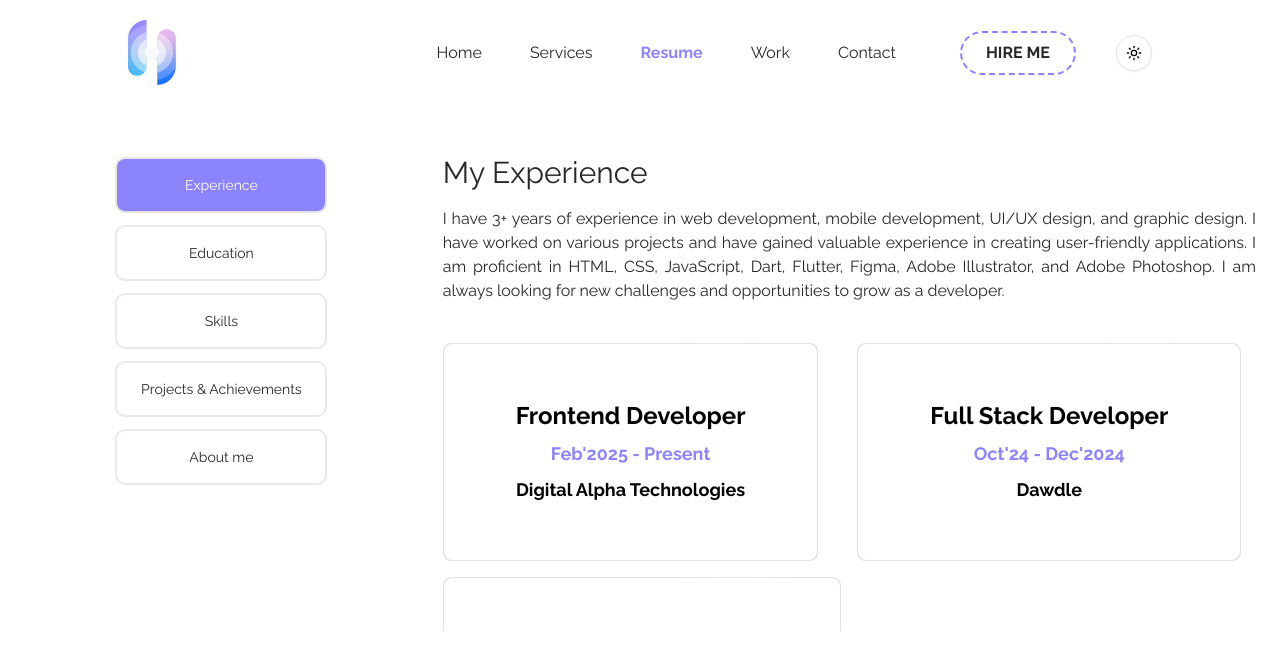
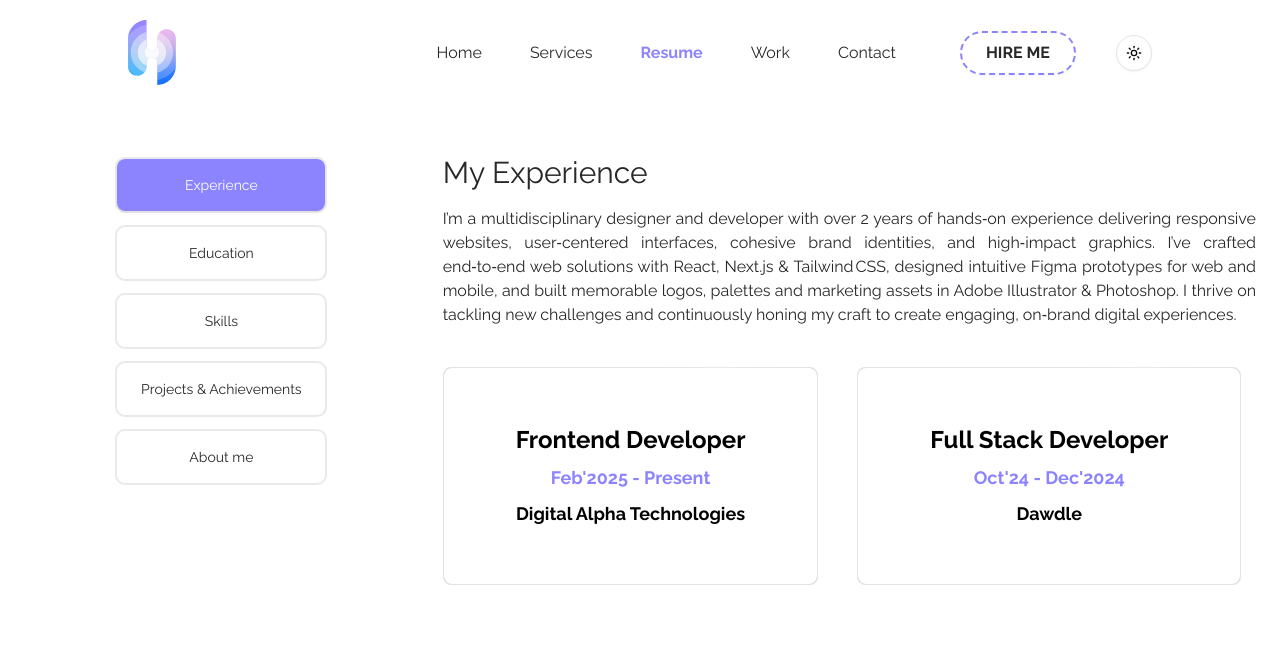
Before and after one commit to Harman-khurmi/harman-portfolio, a Next.js app: page /resume in a window 1280 px wide. Shown: the top 670 px of the page. Built offline with nearby package versions, Linux system fonts and the light colour scheme.

Commit message:
content-updation till resume

```diff
--- a/app/page.jsx
+++ b/app/page.jsx
@@ -132,11 +132,10 @@ const Home = () => {
                 </div>
 
               </div>
-              <div className='text-sm md:text-lg lg:text-xl justify-center lg:text-left max-w-[24rem] md:max-w-[32rem] text-center lg:max-w-[40rem]'>
+              <div className='text-sm md:text-lg lg:text-xl justify-center lg:text-left max-w-[24rem] md:max-w-[32rem] text-center lg:max-w-[44rem]'>
                 <TextEffect per='char' preset='fade'>
-                  I specialize in building scalable and user-friendly web applications. Exploring the techscape with a designer's eye and a coder's heart, I create magic in the pixels.
+                  I'm a Full Stack developer and UI/UX designer with 2 years of experience crafting web products and brand identities. I love finding creative, efficient solutions that turn ideas into standout digital experiences.
                 </TextEffect>
-                {/* <p>I specialize in building scalable and user-friendly web applications. Exploring the techscape with a designer's eye and a coder's heart, I create magic in the pixels.</p> */}
               </div>
               <div className='mt-4'>
                 <a
--- a/app/resume/page.jsx
+++ b/app/resume/page.jsx
@@ -246,7 +246,7 @@ export default resume
 const experience = {
   icon: "",
   title: 'My Experience',
-  description: "I have 3+ years of experience in web development, mobile development, UI/UX design, and graphic design. I have worked on various projects and have gained valuable experience in creating user-friendly applications. I am proficient in HTML, CSS, JavaScript, Dart, Flutter, Figma, Adobe Illustrator, and Adobe Photoshop. I am always looking for new challenges and opportunities to grow as a developer.",
+  description: "I’m a multidisciplinary designer and developer with over 2 years of hands‑on experience delivering responsive websites, user‑centered interfaces, cohesive brand identities, and high‑impact graphics. I’ve crafted end‑to‑end web solutions with React, Next.js & Tailwind CSS, designed intuitive Figma prototypes for web and mobile, and built memorable logos, palettes and marketing assets in Adobe Illustrator & Photoshop. I thrive on tackling new challenges and continuously honing my craft to create engaging, on‑brand digital experiences.",
   exp: [
     {
       company: 'Digital Alpha Technologies',
@@ -260,22 +260,22 @@ const experience = {
       duration: "Oct'24 - Dec'2024",
       description: 'I create mobile applications that are user-friendly and fully functional. I use Dart and Flutter to build mobile applications.',
     },
-    {
-      company: 'Bluestock Fintech',
-      position: 'Software Development Engineer',
-      duration: "Jun'2024 - Aug'2024",
-      description: 'I create user interfaces that are intuitive, easy to use, and engaging. I use Figma to design user interfaces.',
-    },
+    // {
+    //   company: 'Bluestock Fintech',
+    //   position: 'Software Development Engineer',
+    //   duration: "Jun'2024 - Aug'2024",
+    //   description: 'I create user interfaces that are intuitive, easy to use, and engaging. I use Figma to design user interfaces.',
+    // },
   ],
 }
 
 const education = {
   title: 'My Education',
-  description: "I have a strong educational background in computer science and design. I have completed various courses and certifications to enhance my skills and knowledge.",
+  description: "I completed my Bachelor of Technology in Computer Science and Technology from the prestigious Thapar Institute of Engineering and Technology. During my studies, I built a solid foundation in algorithms, data structures, and software engineering principles, complemented by hands-on projects and collaborative assignments. This rigorous curriculum honed my problem‑solving skills and prepared me to deliver robust, user-focused digital solutions.",
   edu: [
     {
-      institution: 'Thapar Institute of Engineering and Technology',
-      degree: 'Bachelor of Computer Science Engineering',
+      institution: 'Thapar University',
+      degree: 'Computer Science and Technology (B.E)',
       duration: '2021 - 2025',
       description: 'I studied computer science and gained a solid foundation in programming, algorithms, and software development.',
     },
@@ -290,7 +290,7 @@ const education = {
 
 const skills = {
   title: 'My Skills',
-  description: "I have a diverse set of skills in web development, mobile development, UI/UX design, and graphic design. I am proficient in various programming languages and design tools.",
+  description: "I excel at end‑to‑end web development, transforming concepts into seamless, responsive digital experiences. My UX/UI expertise ensures intuitive, user‑centered interfaces, while my brand‑design and graphic‑design skills deliver cohesive identities and compelling visuals that resonate with audiences.",
   skill: [
     {
       category: "Frontend Development",
@@ -338,7 +338,7 @@ const skills = {
 }
 const projects = {
   title: 'My Projects & Achievements',
-  description: "I have worked on various projects that showcase my skills in web development, mobile development, UI/UX design, and graphic design. I have created responsive websites, user-friendly mobile applications, and engaging user interfaces.",
+  description: "A diverse showcase of my expertise in web development, UI/UX design, brand identity and graphic design—demonstrating my ability to deliver responsive, user-centered, cohesive, and visually compelling solutions that drive engagement and reinforce brand impact.",
   content: [
 
     {
@@ -348,14 +348,21 @@ const projects = {
           title: 'EnlightAI - Real-time Answer Generation Platform',
           date: "Feb'2025",
           toolsUsed: 'ReactJS, Tailwind CSS, Auth0, Google Gemini API, Flowbite',
-          description: 'Developed EnlightAI, a real-time answer generation platform leveraging the Gemini API, featuring seamless Auth0-powered signup, dark theme, chat history, and recent chats functionalities. Engineered a robust ReactJS + Tailwind CSS solution with dedicated contexts for user authentication and prompt handling, state management for recent/previous prompts, custom scrollbar styling, and Flowbite-driven skeleton loading.',
+          description: 'Built EnlightAI—a real‑time AI chat platform with Gemini API integration, Auth0‑powered signup, dark mode, chat history, and a ReactJS + Tailwind CSS front‑end featuring prompt state management and skeleton loading.',
           link: 'https://enlight-ai.vercel.app/'
         },
         {
+          title: 'Dawdle - Business Landing Page',
+          date: "Sept'2024 - Dec'2024",
+          toolsUsed: 'ReactJS, Tailwind CSS, Framer Motion, Figma',
+          description: 'Built a high‑impact landing page designed in Figma and implemented with React.js & Tailwind CSS. The page features smooth animations using Framer Motion, enhancing user engagement and showcasing the business effectively.',
+          link: 'https://dawdle-live-main.vercel.app/'
+        },
+        {
           title: 'Plateform - A Digital Mess',
-          date: '2024-2024',
+          date: "Jan'2024",
           toolsUsed: 'HTML, CSS, JavaScript, ReactJS, MongoDB',
-          description: 'Built and tested a digital platform that enhanced the conventional mess system and greatly decreased daily food waste by using a productive meal attendance tracking system across more than 10+ hostels. Optimized a strong solution that uses MongoDB for the backend and ReactJS for the frontend, improving the efficiency of the mess management system and expediting the 3-time meal attendance process',
+          description: 'Built a ReactJS front‑end and MongoDB‑powered meal‑attendance platform for 10+ hostels, reducing food waste and streamlining thrice‑daily attendance tracking.',
           link: 'https://digital-mess-client.vercel.app/'
         },
       ]
@@ -370,10 +377,10 @@ const projects = {
           img: '/awsbadge.png'
         },
         {
-          title: 'Achievement Name2',
-          description: 'A brief description of the achievement and its significance.',
-          link: 'https://example2.com',
-          img: '/sample.jpeg'
+          title: 'Certificate of Appreciation from Thapar University',
+          description: 'Certificate of appreciation from the President and DEAN for rendering my services to Admission Cell of Thapar University as a CORE member.',
+          link: 'https://drive.google.com/file/d/1lOAA-h4YxE3RQEYyUNlTeFkrbf9kMBlx/view?usp=sharing',
+          img: '/Frosh Core.jpg'
         },
 
       ]
--- a/app/services/page.jsx
+++ b/app/services/page.jsx
@@ -8,25 +8,25 @@ const service = [
   {
     num: "01",
     title: 'Web Development',
-    description: 'I create responsive websites that allow the user to experience your website in the best and most appropriate way ',
+    description: 'Design & build responsive websites with React, Next.js & Tailwind CSS for standout user experiences.',
     icon: <HiArrowLongRight />,
   },
   {
     num: "02",
-    title: 'Mobile Development',
-    description: 'I create mobile applications that are user-friendly and fully functional. I use Dart and Flutter to build mobile applications.',
+    title: 'UI/UX Design',
+    description: 'Craft intuitive Figma wireframes & interactive prototypes for web and mobile to drive engagement.',
     icon: <HiArrowLongRight />,
   },
   {
     num: "03",
-    title: 'UI/UX Design',
-    description: 'I create user interfaces that are intuitive, easy to use, and engaging. I use Figma to design user interfaces.',
+    title: 'Brand Identity Design',
+    description: 'Develop memorable logos, color palettes & brand guidelines in Illustrator & Photoshop for cohesive branding.',
     icon: <HiArrowLongRight />,
   },
   {
     num: "04",
     title: 'Graphic Design',
-    description: 'I create visual concepts that inspire, inform, and transform. I use Adobe Illustrator and Adobe Photoshop to create visual concepts.',
+    description: 'Deliver custom illustrations, vector icons & marketing collateral in Illustrator & Photoshop to elevate your message.',
     icon: <HiArrowLongRight />,
   },
 ]
@@ -69,3 +69,17 @@ const services = () => {
 }
 
 export default services
+
+
+// in detail content
+// Web Development
+// End‑to‑end website creation—from wireframing and visual design to responsive implementation using React, Next.js, and Tailwind CSS for pixel‑perfect performance across all devices.
+
+// UI/UX Design
+// User‑centered interface and experience design in Figma—wireframes and interactive prototypes for both mobile apps and websites—to craft intuitive, engaging digital products.
+
+// Brand Identity Design
+// Comprehensive brand ecosystems—logo creation, typography, color palettes, and digital‑first guidelines—crafted in Adobe Illustrator and Photoshop with deep design expertise to ensure memorable, cohesive identities.
+
+// Graphic Design
+// Custom illustrations, vector icons, and marketing collateral developed in Adobe Illustrator and Photoshop, delivering polished, high‑impact visuals that elevate your brand presence.
--- a/components/Stats.jsx
+++ b/components/Stats.jsx
@@ -4,8 +4,8 @@ import CountUp from 'react-countup'
 
 const stats = [
   { title: 'Projects Completed', count: 12 },
-  { title: 'Years of Experience', count: 3 },
-  { title: 'Technologies mastered', count: 14 },
+  { title: 'Years of Experience', count: 2 },
+  { title: 'Technologies mastered', count: 10 },
   { title: 'Code Commits', count: 120 },
 ]
 const Stats = () => {
```
Also changed, not shown: public/Frosh Core.jpg (added).
